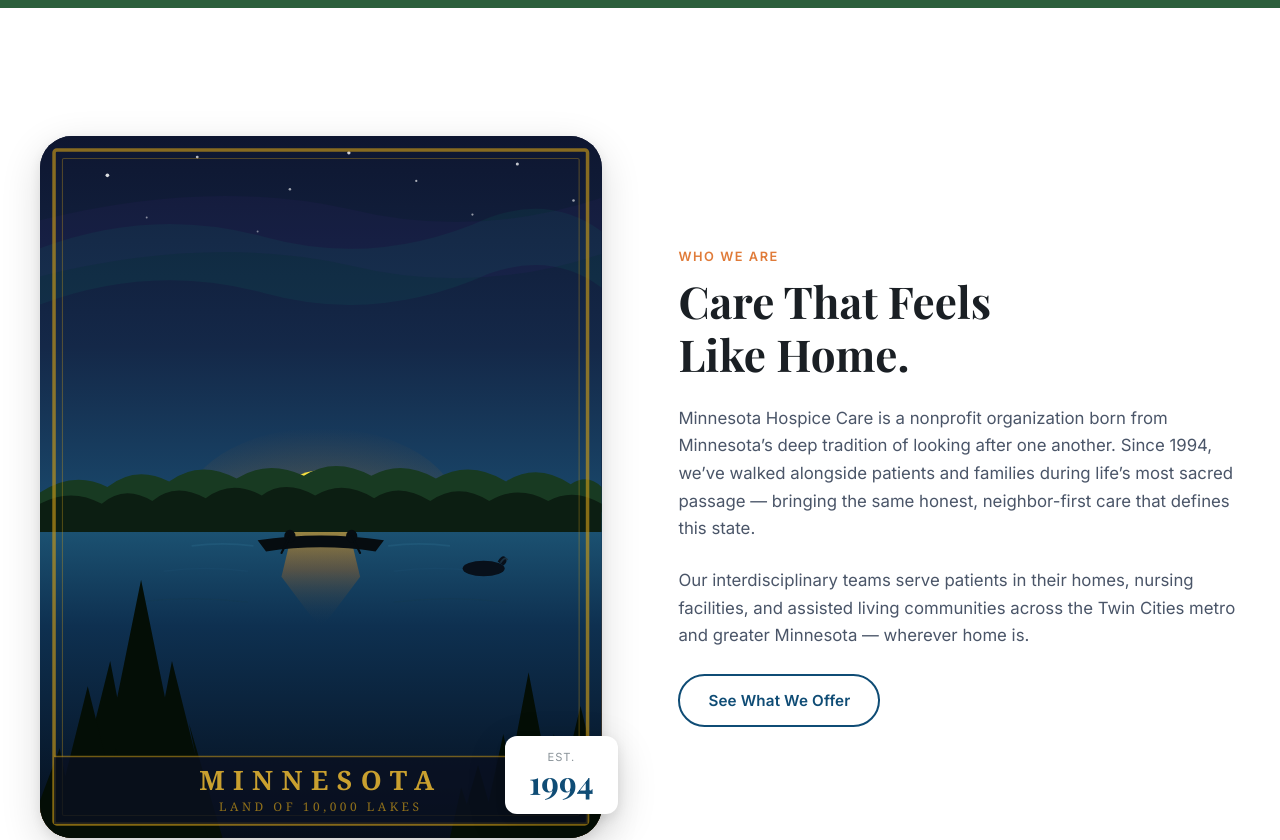
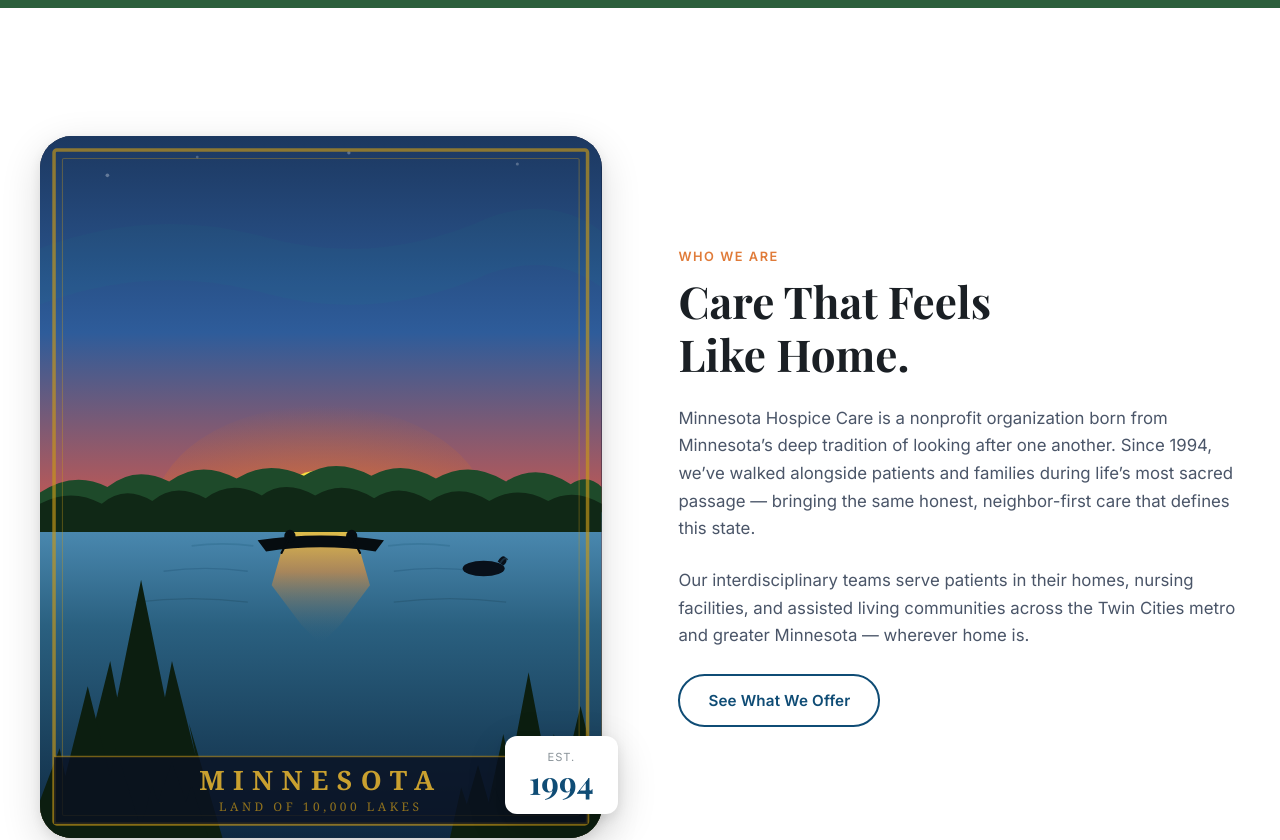
Before and after one commit to YegorCreative/mnHospice, a plain HTML site: page index.html in a window 1280 px wide. Shown: the part 1080-1920 px from the top of the page. Drawn offline with nearby package versions, Linux system fonts and the light colour scheme.

Commit message:
Refactor SVG gradients and enhance visual elements for improved aesthetics in hero section

```diff
--- a/index.html
+++ b/index.html
@@ -117,65 +117,58 @@
             <svg xmlns="http://www.w3.org/2000/svg" viewBox="0 0 400 500" preserveAspectRatio="xMidYMid meet" style="width:100%;height:100%;display:block;" aria-hidden="true">
               <defs>
                 <linearGradient id="as-sky" x1="0" y1="0" x2="0" y2="1">
-                  <stop offset="0%"   stop-color="#0e1630"/>
-                  <stop offset="30%"  stop-color="#142848"/>
-                  <stop offset="58%"  stop-color="#1a4e72"/>
-                  <stop offset="75%"  stop-color="#9a5a18"/>
-                  <stop offset="88%"  stop-color="#d4820c"/>
-                  <stop offset="100%" stop-color="#e89a18"/>
+                  <stop offset="0%"   stop-color="#1c3860"/>
+                  <stop offset="28%"  stop-color="#2e5c9a"/>
+                  <stop offset="54%"  stop-color="#c85850"/>
+                  <stop offset="72%"  stop-color="#e87830"/>
+                  <stop offset="86%"  stop-color="#f0a020"/>
+                  <stop offset="100%" stop-color="#f8c030"/>
                 </linearGradient>
                 <linearGradient id="as-water" x1="0" y1="0" x2="0" y2="1">
-                  <stop offset="0%"   stop-color="#1e5878"/>
-                  <stop offset="35%"  stop-color="#0e3050"/>
-                  <stop offset="100%" stop-color="#050d1a"/>
+                  <stop offset="0%"   stop-color="#5090b8"/>
+                  <stop offset="35%"  stop-color="#2a6080"/>
+                  <stop offset="100%" stop-color="#0e2840"/>
                 </linearGradient>
                 <radialGradient id="as-sun" cx="50%" cy="90%" r="90%">
-                  <stop offset="0%"   stop-color="#f8d840" stop-opacity="0.6"/>
-                  <stop offset="40%"  stop-color="#e89018" stop-opacity="0.35"/>
-                  <stop offset="100%" stop-color="#c86810" stop-opacity="0"/>
+                  <stop offset="0%"   stop-color="#fce840" stop-opacity="0.95"/>
+                  <stop offset="35%"  stop-color="#f09028" stop-opacity="0.65"/>
+                  <stop offset="100%" stop-color="#e07018" stop-opacity="0"/>
                 </radialGradient>
                 <linearGradient id="as-refl" x1="0" y1="0" x2="0" y2="1">
-                  <stop offset="0%"   stop-color="#f0c030" stop-opacity="0.9"/>
-                  <stop offset="50%"  stop-color="#d07010" stop-opacity="0.4"/>
-                  <stop offset="100%" stop-color="#0e3050" stop-opacity="0"/>
+                  <stop offset="0%"   stop-color="#f8e040" stop-opacity="1.0"/>
+                  <stop offset="45%"  stop-color="#f09030" stop-opacity="0.6"/>
+                  <stop offset="100%" stop-color="#2a6080" stop-opacity="0"/>
                 </linearGradient>
               </defs>
 
               <!-- Sky -->
               <rect x="0" y="0" width="400" height="500" fill="url(#as-sky)"/>
 
-              <!-- Aurora ribbons (faint) -->
-              <path d="M0,80 Q80,50 160,72 Q240,94 320,58 Q365,42 400,68 L400,108 Q365,82 320,98 Q240,134 160,112 Q80,90 0,120 Z" fill="#00b880" opacity="0.07"/>
-              <path d="M0,60 Q120,30 220,52 Q310,74 400,44 L400,84 Q310,114 220,92 Q120,70 0,100 Z" fill="#7030c0" opacity="0.05"/>
+              <!-- Aurora ribbons (very faint — just a hint) -->
+              <path d="M0,80 Q80,50 160,72 Q240,94 320,58 Q365,42 400,68 L400,108 Q365,82 320,98 Q240,134 160,112 Q80,90 0,120 Z" fill="#00b880" opacity="0.04"/>
 
-              <!-- Stars -->
-              <circle cx="48"  cy="28" r="1.3" fill="#fff" opacity="0.85"/>
-              <circle cx="112" cy="15" r="1.0" fill="#fff" opacity="0.70"/>
-              <circle cx="178" cy="38" r="0.9" fill="#fff" opacity="0.60"/>
-              <circle cx="220" cy="12" r="1.2" fill="#fff" opacity="0.80"/>
-              <circle cx="268" cy="32" r="0.8" fill="#fff" opacity="0.65"/>
-              <circle cx="340" cy="20" r="1.1" fill="#fff" opacity="0.75"/>
-              <circle cx="380" cy="46" r="0.9" fill="#fff" opacity="0.60"/>
-              <circle cx="76"  cy="58" r="0.7" fill="#fff" opacity="0.50"/>
-              <circle cx="308" cy="56" r="0.8" fill="#fff" opacity="0.55"/>
-              <circle cx="155" cy="68" r="0.7" fill="#fff" opacity="0.45"/>
+              <!-- Stars (faint — it's dusk, not night) -->
+              <circle cx="48"  cy="28" r="1.3" fill="#fff" opacity="0.30"/>
+              <circle cx="220" cy="12" r="1.2" fill="#fff" opacity="0.28"/>
+              <circle cx="340" cy="20" r="1.1" fill="#fff" opacity="0.25"/>
+              <circle cx="112" cy="15" r="1.0" fill="#fff" opacity="0.22"/>
 
               <!-- Sun glow halo at horizon -->
-              <ellipse cx="200" cy="272" rx="100" ry="64" fill="url(#as-sun)"/>
+              <ellipse cx="200" cy="272" rx="120" ry="80" fill="url(#as-sun)"/>
 
               <!-- Sun arc (half disc rising at horizon) -->
               <path d="M166,272 A34,34 0 0 1 234,272 Z" fill="#f8e040"/>
               <path d="M170,272 A30,30 0 0 1 230,272 Z" fill="#fce860"/>
 
               <!-- Distant rolling forested hills -->
-              <path d="M0,254 Q24,238 48,250 Q68,234 92,246 Q114,230 140,244 Q162,230 188,242 Q210,228 236,242 Q258,230 282,244 Q306,230 332,246 Q354,232 378,248 Q390,240 400,250 L400,275 L0,275 Z" fill="#183a22"/>
+              <path d="M0,254 Q24,238 48,250 Q68,234 92,246 Q114,230 140,244 Q162,230 188,242 Q210,228 236,242 Q258,230 282,244 Q306,230 332,246 Q354,232 378,248 Q390,240 400,250 L400,275 L0,275 Z" fill="#1e4a2a"/>
 
               <!-- Lake water -->
               <rect x="0" y="268" width="400" height="232" fill="url(#as-water)"/>
 
               <!-- Sun reflection pillar on water -->
-              <path d="M183,268 L217,268 L228,314 L210,338 L200,350 L190,338 L172,314 Z" fill="url(#as-refl)" opacity="0.85"/>
-              <ellipse cx="200" cy="268" rx="30" ry="5.5" fill="#e89018" opacity="0.50"/>
+              <path d="M180,268 L220,268 L235,320 L214,348 L200,362 L186,348 L165,320 Z" fill="url(#as-refl)" opacity="1.0"/>
+              <ellipse cx="200" cy="268" rx="38" ry="7" fill="#f8d030" opacity="0.70"/>
 
               <!-- Water ripple lines -->
               <path d="M108,292 Q130,289 152,292" fill="none" stroke="#2a6888" stroke-width="1.2" opacity="0.40"/>
@@ -186,7 +179,7 @@
               <path d="M252,332 Q292,327 332,332" fill="none" stroke="#163848" stroke-width="1.0" opacity="0.25"/>
 
               <!-- Near-shore treeline -->
-              <path d="M0,262 Q22,250 44,262 Q60,248 80,260 Q96,246 118,258 Q136,244 158,256 Q174,244 196,256 Q216,244 238,258 Q256,246 278,260 Q298,246 320,260 Q340,248 362,260 Q380,250 400,262 L400,282 L0,282 Z" fill="#0c1e12"/>
+              <path d="M0,262 Q22,250 44,262 Q60,248 80,260 Q96,246 118,258 Q136,244 158,256 Q174,244 196,256 Q216,244 238,258 Q256,246 278,260 Q298,246 320,260 Q340,248 362,260 Q380,250 400,262 L400,282 L0,282 Z" fill="#102816"/>
 
               <!-- Canoe on water (mid-distance) -->
               <path d="M155,288 Q200,281 245,288 L239,296 Q200,290 161,296 Z" fill="#060c10"/>
@@ -201,14 +194,14 @@
               <path d="M328,304 Q331,299 333,302" fill="none" stroke="#1a3040" stroke-width="1.2"/>
 
               <!-- Left foreground pine silhouettes -->
-              <g fill="#040e06">
+              <g fill="#0c1e10">
                 <path d="M-18,500 L8,500 L28,418 L33,442 L50,374 L55,400 L72,316 L89,400 L94,374 L111,442 L106,418 L130,500 L118,500 Z"/>
                 <path d="M-28,500 L-10,500 L14,436 L18,456 L34,392 L50,456 L54,436 L74,500 Z"/>
                 <path d="M58,500 L70,500 L80,462 L84,474 L94,446 L104,474 L108,462 L120,500 Z"/>
               </g>
 
               <!-- Right foreground pine silhouettes -->
-              <g fill="#040e06">
+              <g fill="#0c1e10">
                 <path d="M270,500 L314,500 L330,426 L335,450 L348,382 L361,450 L366,426 L384,500 L372,500 Z"/>
                 <path d="M326,500 L354,500 L368,440 L372,460 L385,406 L398,460 L402,440 L420,500 Z"/>
                 <path d="M278,500 L292,500 L300,464 L304,476 L312,448 L320,476 L324,464 L336,500 Z"/>
```
